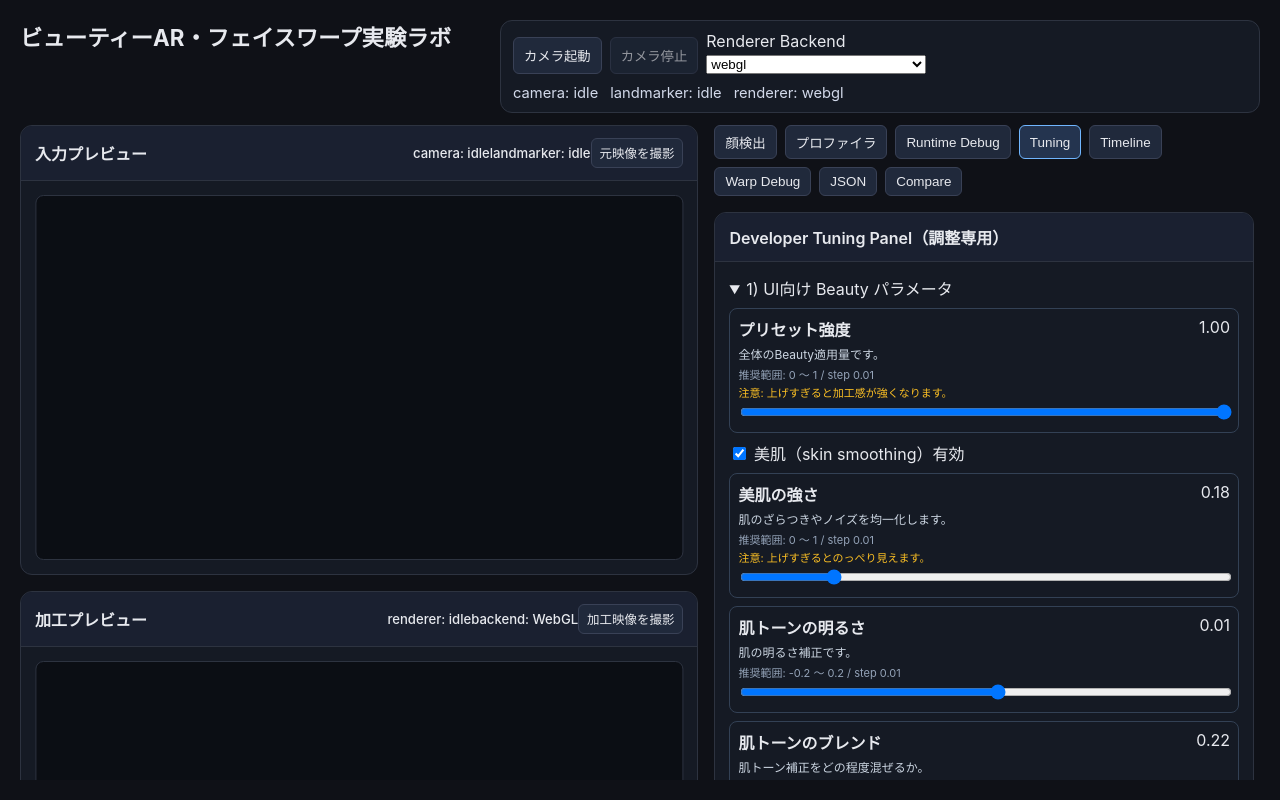
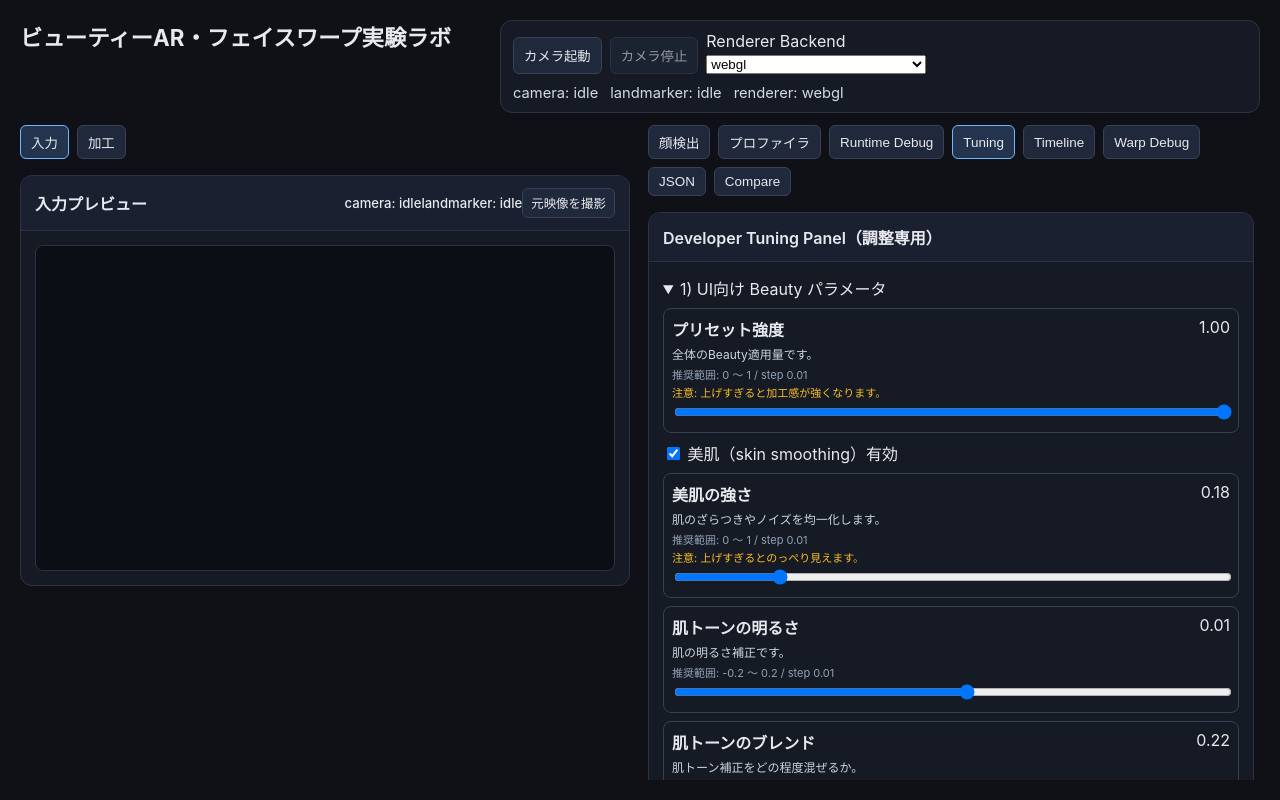
Before and after one commit to officeutq/bae-ar-lab, a React (Vite) app: page / in a window 1280 px wide. Built offline with nearby package versions, Linux system fonts and the light colour scheme.

Commit message:
Adjust workspace to 1:1 split with left preview tabs

```diff
--- a/src/app/App.tsx
+++ b/src/app/App.tsx
@@ -52,6 +52,7 @@ const DEFAULT_ANIMATION_CLIP: AnimationClip = {
     { track: 'appearance.skinTone.warmth', keyframes: [{ time: 0, value: 0 }, { time: 3, value: 0.4 }] },
   ],
 };
+type LeftPaneTab = 'source' | 'processed';
 type RightPaneTab = 'face' | 'profiler' | 'runtimeDebug' | 'tuning' | 'timeline' | 'warpDebug' | 'json' | 'compare';
 
 export function App() {
@@ -175,6 +176,7 @@ export function App() {
     to: capabilities.recommendedQuality,
     reason: 'manual',
   });
+  const [activeLeftPaneTab, setActiveLeftPaneTab] = useState<LeftPaneTab>('source');
   const [activeRightPaneTab, setActiveRightPaneTab] = useState<RightPaneTab>('tuning');
 
   useEffect(() => {
@@ -580,9 +582,23 @@ export function App() {
       </header>
       <div className="workspace-layout">
         <section className="workspace-layout__left">
-          <div className="workspace-layout__left-inner">
-            <SourcePreviewPanel videoRef={runtime.refs.videoRef} overlayCanvasRef={runtime.refs.overlayCanvasRef} cameraState={runtime.state.cameraState} landmarkerState={runtime.state.landmarkerState} cameraErrorMessage={runtime.state.cameraErrorMessage} onCaptureSource={onCaptureSource} previewAspectRatio={previewAspectRatio} />
-            <ProcessedPreviewPanel canvas2dRef={runtime.refs.canvas2dRef} webglCanvasRef={runtime.refs.webglCanvasRef} beautyDebugOverlayCanvasRef={runtime.refs.beautyDebugOverlayCanvasRef} rendererState={runtime.state.rendererState} rendererMode={rendererMode} beautyDebugOverlayMode={beautyDebugOverlayMode} adaptiveQualityHud={{ ...adaptiveQualityHud, preset: runtime.quality.runtimePreset }} onCaptureProcessed={onCaptureProcessed} previewAspectRatio={previewAspectRatio} />
+          <div className="workspace-layout__left-grid">
+            <div className="left-pane-tabs">
+              {[{ key: 'source', label: '入力' }, { key: 'processed', label: '加工' }].map((tab) => (
+                <button
+                  key={tab.key}
+                  type="button"
+                  className={`left-pane-tab ${activeLeftPaneTab === tab.key ? 'is-active' : ''}`}
+                  onClick={() => setActiveLeftPaneTab(tab.key as LeftPaneTab)}
+                >
+                  {tab.label}
+                </button>
+              ))}
+            </div>
+            <div className="workspace-layout__left-scroll">
+              {activeLeftPaneTab === 'source' ? <SourcePreviewPanel videoRef={runtime.refs.videoRef} overlayCanvasRef={runtime.refs.overlayCanvasRef} cameraState={runtime.state.cameraState} landmarkerState={runtime.state.landmarkerState} cameraErrorMessage={runtime.state.cameraErrorMessage} onCaptureSource={onCaptureSource} previewAspectRatio={previewAspectRatio} /> : null}
+              {activeLeftPaneTab === 'processed' ? <ProcessedPreviewPanel canvas2dRef={runtime.refs.canvas2dRef} webglCanvasRef={runtime.refs.webglCanvasRef} beautyDebugOverlayCanvasRef={runtime.refs.beautyDebugOverlayCanvasRef} rendererState={runtime.state.rendererState} rendererMode={rendererMode} beautyDebugOverlayMode={beautyDebugOverlayMode} adaptiveQualityHud={{ ...adaptiveQualityHud, preset: runtime.quality.runtimePreset }} onCaptureProcessed={onCaptureProcessed} previewAspectRatio={previewAspectRatio} /> : null}
+            </div>
           </div>
         </section>
         <section className="workspace-layout__right">
--- a/src/app/styles.css
+++ b/src/app/styles.css
@@ -32,7 +32,7 @@ body {
 
 .workspace-layout {
   display: grid;
-  grid-template-columns: minmax(0, 56%) minmax(340px, 44%);
+  grid-template-columns: minmax(0, 1fr) minmax(0, 1fr);
   gap: 16px;
   align-items: stretch;
   min-height: 0;
@@ -45,11 +45,21 @@ body {
   overflow: hidden;
 }
 
-.workspace-layout__left-inner {
-  display: flex;
-  flex-direction: column;
+.workspace-layout__left-grid {
+  display: grid;
+  grid-template-columns: minmax(0, 1fr);
+  grid-template-rows: auto minmax(0, 1fr);
   gap: 16px;
+  height: 100%;
   min-height: 0;
+  overflow: hidden;
+}
+
+.workspace-layout__left-scroll {
+  min-height: 0;
+  height: 100%;
+  overflow-y: auto;
+  padding-right: 2px;
 }
 
 .workspace-layout__right {
@@ -129,6 +139,11 @@ body {
 
   .workspace-layout__left {
     overflow: visible;
+  }
+
+  .workspace-layout__left-scroll {
+    overflow: visible;
+    padding-right: 0;
   }
 
   .workspace-layout__right {
@@ -270,6 +285,9 @@ ul {
   color: #ff9aa8;
 }
 .preview-header-meta button { padding: 5px 8px; font-size: 0.78rem; }
+.left-pane-tabs { display: flex; flex-wrap: wrap; gap: 8px; }
+.left-pane-tab { padding: 6px 10px; font-size: 0.84rem; }
+.left-pane-tab.is-active { border-color: #70b6ff; background: #24344f; }
 .right-pane-tabs { display: flex; flex-wrap: wrap; gap: 8px; }
 .right-pane-tab { padding: 6px 10px; font-size: 0.84rem; }
 .right-pane-tab.is-active { border-color: #70b6ff; background: #24344f; }
```
